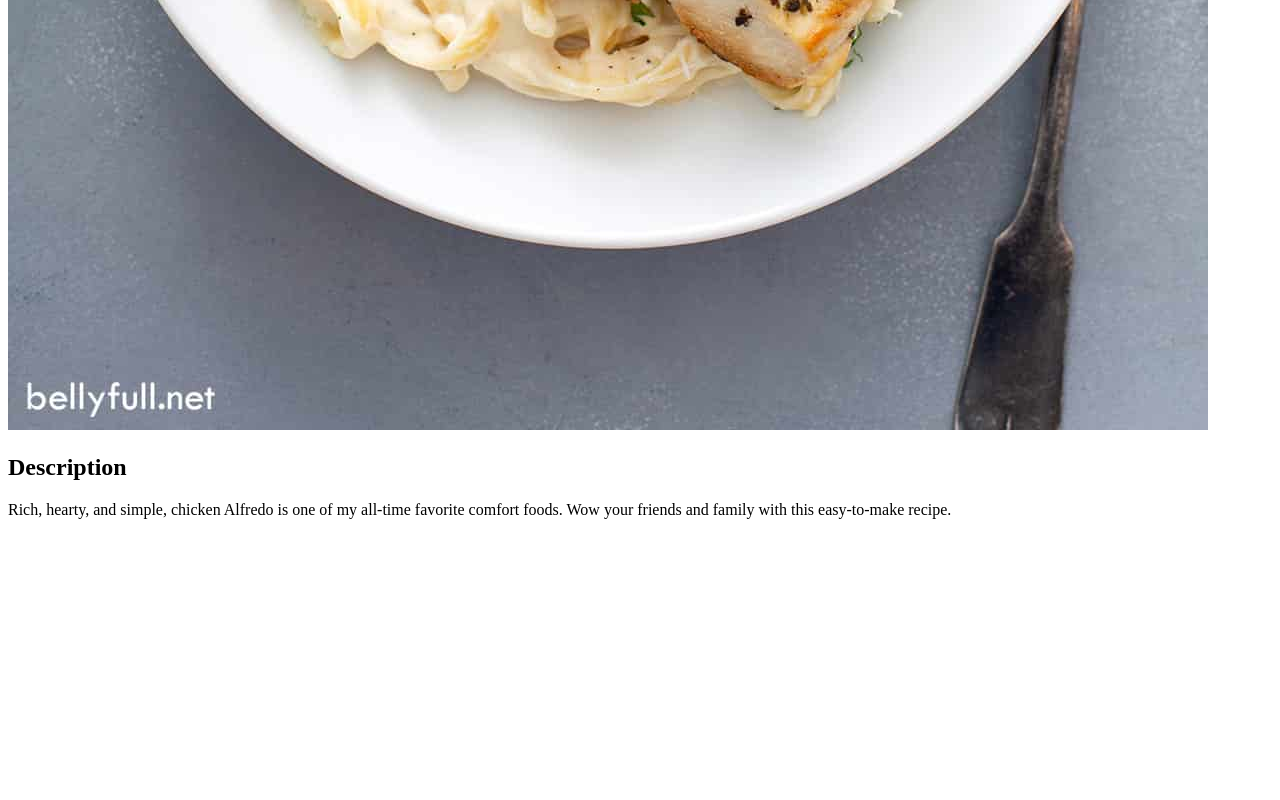
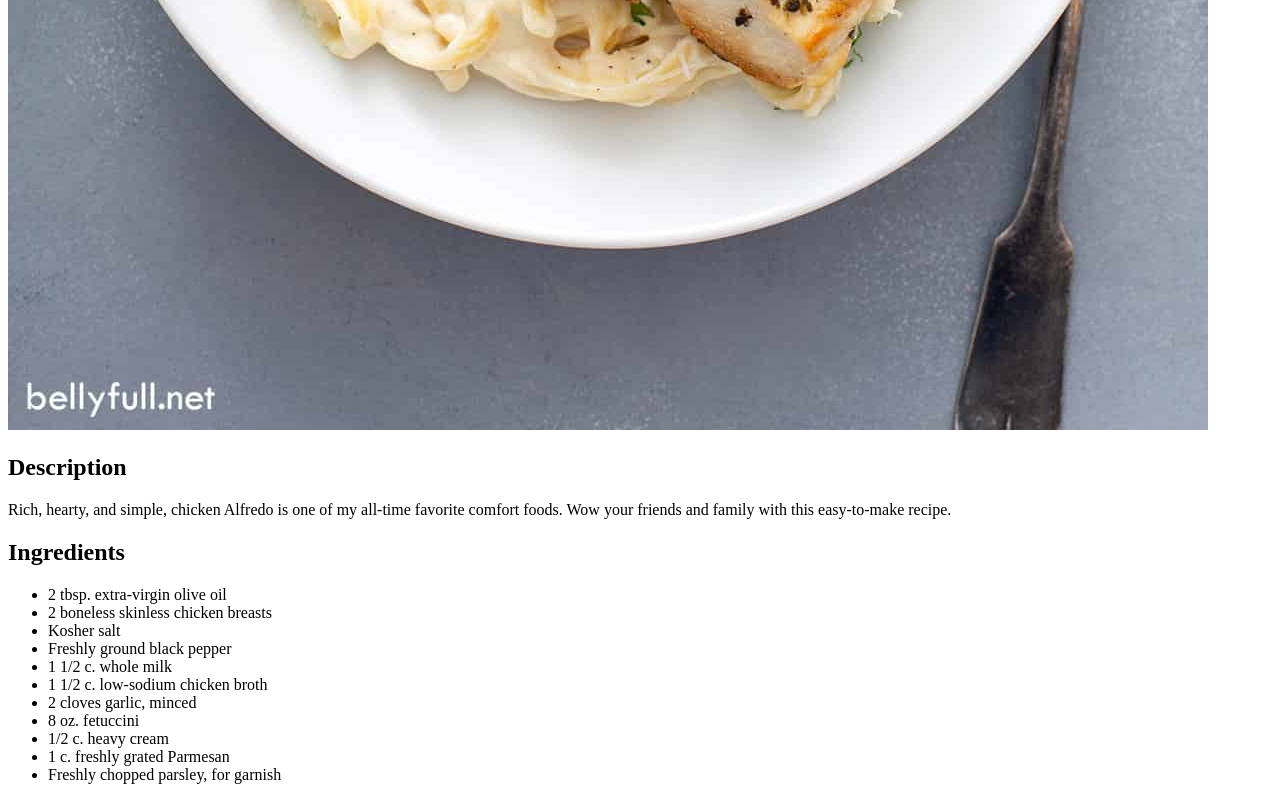
Before and after one commit to Nicko0301/odin-recipes, a plain HTML site: page recipes/chicken-alfredo.html in a window 1280 px wide. Shown: the part 1250-2050 px from the top of the page. Before the commit the page ends 1785 px from the top, so only its background shows below. Drawn offline with Linux system fonts and the light colour scheme.

Commit message:
Add ingredients list to chicken-alfredo.html

```diff
--- a/recipes/chicken-alfredo.html
+++ b/recipes/chicken-alfredo.html
@@ -11,5 +11,19 @@
     <img src="../images/chicken-alfredo.jpg" alt="A bowl of rich, creamy chicken Alfredo">
     <h2>Description</h2>
     <p>Rich, hearty, and simple, chicken Alfredo is one of my all-time favorite comfort foods. Wow your friends and family with this easy-to-make recipe.</p>
+    <h2>Ingredients</h2>
+    <ul>
+        <li>2 tbsp. extra-virgin olive oil</li>
+        <li>2 boneless skinless chicken breasts</li>
+        <li>Kosher salt</li>
+        <li>Freshly ground black pepper</li>
+        <li>1 1/2 c. whole milk</li>
+        <li>1 1/2 c. low-sodium chicken broth</li>
+        <li>2 cloves garlic, minced</li>
+        <li>8 oz. fetuccini</li>
+        <li>1/2 c. heavy cream</li>
+        <li>1 c. freshly grated Parmesan</li>
+        <li>Freshly chopped parsley, for garnish</li>
+    </ul>
 </body>
 </html>
```
